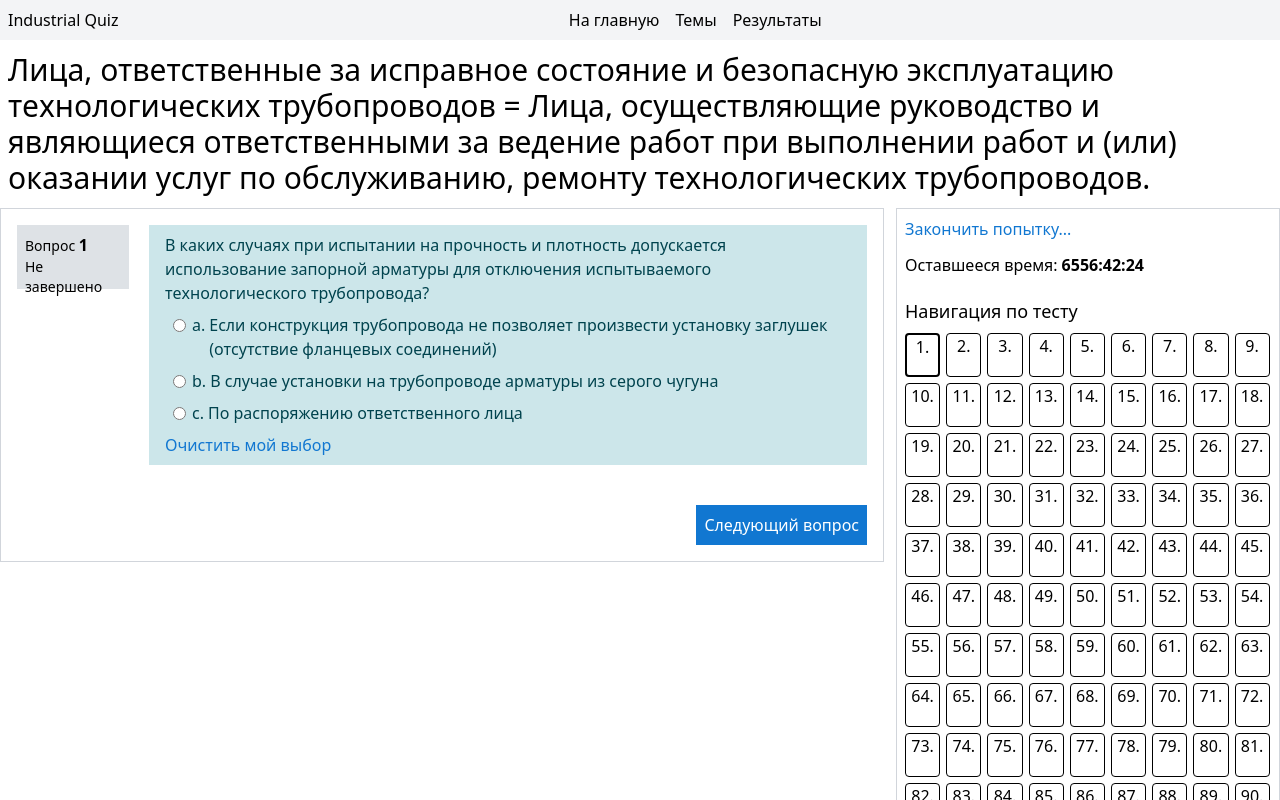
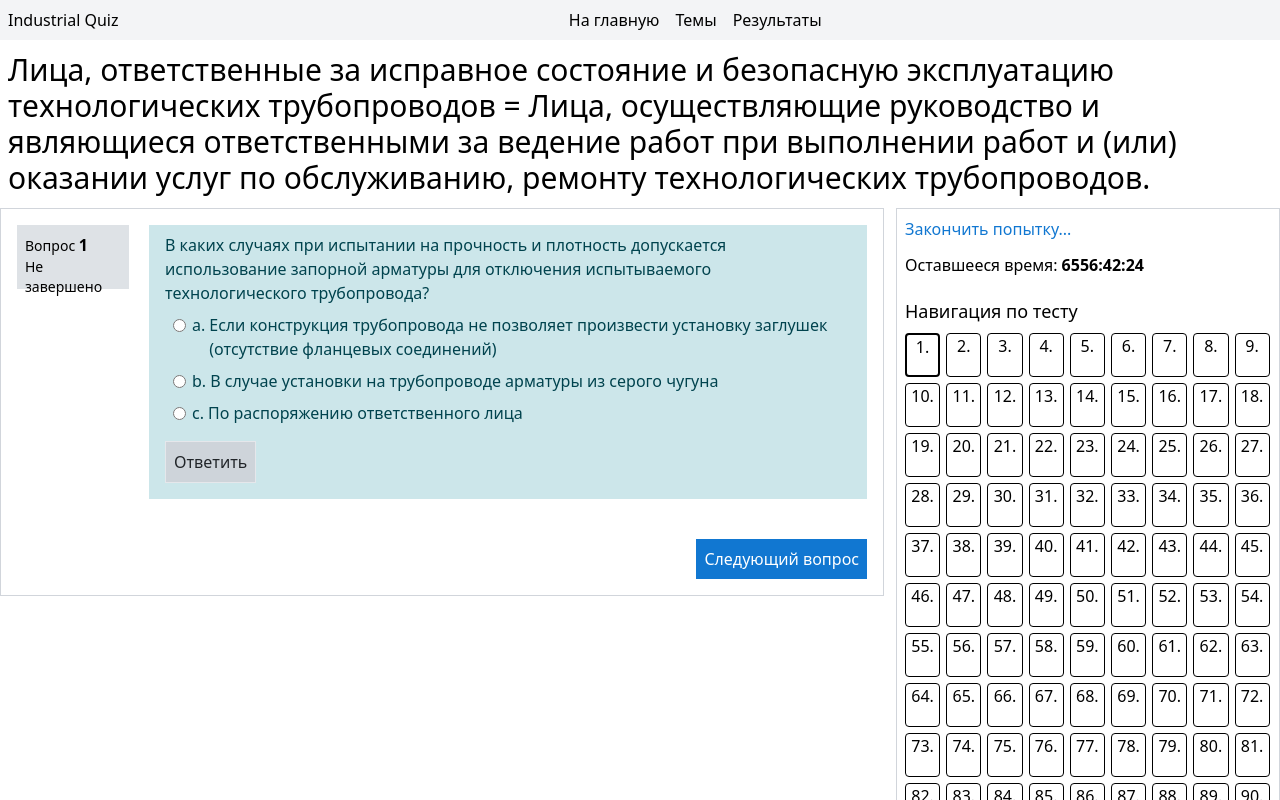
Before and after one commit to Bonus156/Industrial-Quiz, a React (Vite) app: page /quiz/techpipelines/0 in a window 1280 px wide. Shown: the top 800 px of the page. Built offline with nearby package versions, Linux system fonts and the light colour scheme.

Commit message:
feat: always visible submit btn, check submitting without checked variant

```diff
--- a/src/components/Question.tsx
+++ b/src/components/Question.tsx
@@ -31,19 +31,20 @@ function AnswerForm(props: AnswerFormProps) {
     event.preventDefault();
     const form = event.currentTarget;
     const { answer } = form;
+    const indexAnswer = Array.from(answer).findIndex((input) => (input as HTMLInputElement).checked === true);
     props.onGiveAnswer({
       answer: answer.value,
       num: props.num,
       isCorrect: props.question.rightAnswer.slice(18) === answer.value,
       correctAnswer: props.question.rightAnswer,
-      indexAnswer: Array.from(answer).findIndex((input) => (input as HTMLInputElement).checked === true),
+      indexAnswer: indexAnswer,
     });
-    if (qState[props.num].index !== -1) {
+    if (indexAnswer !== -1) {
       qState[props.num].isAnswered = true;
     } else {
       setIsSubmitWithoutCheckedAnswer(true);
     }
-    setIsCheckedAnswer(false)
+    setIsCheckedAnswer(false);
   }
 
   const onCheck = () => {
@@ -59,7 +60,6 @@ function AnswerForm(props: AnswerFormProps) {
   }
 
   useEffect(() => {
-    // setIsCheckedAnswer(false)
     cancelChoice();
     setIsSubmitWithoutCheckedAnswer(false);
   }, [props.num])
@@ -84,17 +84,17 @@ function AnswerForm(props: AnswerFormProps) {
           <div className="mark relative m-1.5"><AnswerMark num={props.num} index={index} /></div>
         </div>
       ))}
-      {!qState[props.num].isAnswered &&
+      {!qState[props.num].isAnswered && isCheckedAnswer &&
         <div className="cursor-pointer text-blue hover:text-linkhover hover:underline" onClick={cancelChoice}>Очистить мой выбор</div>
         }
-      {isSubmitWithoutCheckedAnswer &&
+      {isSubmitWithoutCheckedAnswer && !qState[props.num].isAnswered &&
         <div className="text-red-550" >Пожалуйста, выберите ответ</div>
         }
-      {!qState[props.num].isAnswered && isCheckedAnswer &&
+      {!qState[props.num].isAnswered && // isCheckedAnswer &&
         <input type="submit"
           className="border cursor-pointer bg-secondary p-2 my-2 hover:bg-sechover text-prev"
           value="Ответить"
-          disabled={qState[props.num].isAnswered} />}
+          disabled={qState[props.num].isAnswered || isSubmitWithoutCheckedAnswer} />}
     </form>
   )
 }
--- a/src/pages/QuizPage.tsx
+++ b/src/pages/QuizPage.tsx
@@ -50,7 +50,7 @@ function QuizPage() {
 
   const onGiveAnswer = (formField: AnswerFormField) => {
     const currentQuestionState = qState.find((question) => question.number === formField.num);
-    if (currentQuestionState) {
+    if (currentQuestionState && formField.indexAnswer !== -1) {
       currentQuestionState.isAnswered = true;
       currentQuestionState.isCorrect = formField.isCorrect;
       currentQuestionState.index = formField.indexAnswer;
```
